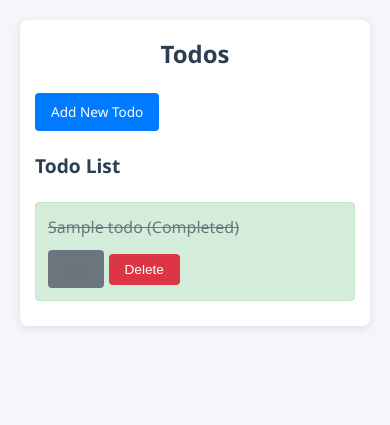
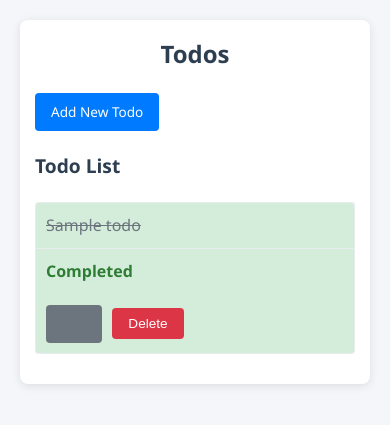
Before and after one commit to Ari-ICU/web-mvc, a PHP site: page /todos in a window 390 px wide. Shown: the top 425 px of the page. Run offline with PHP 8.4, Linux system fonts and the light colour scheme; tables that the repository leaves empty or names only in its code hold one stand-in row (values such as "Sample post").

Commit message:
update sql

```diff
--- a/css/styles.css
+++ b/css/styles.css
@@ -125,46 +125,74 @@
     margin-top: 10px;
 }
 
-/* Todo List Styles */
-.todo-list {
-    list-style: none;
+/* Todo Table Styles */
+.todo-table {
+    width: 100%;
+    border-collapse: collapse;
     margin-top: 20px;
+    background-color: #f8f9fa;
 }
 
-.todo-item {
-    display: flex;
-    justify-content: space-between;
-    align-items: center;
+.todo-table th,
+.todo-table td {
     padding: 12px;
-    margin-bottom: 10px;
-    background-color: #f8f9fa;
-    border: 1px solid #e9ecef;
-    border-radius: 4px;
+    text-align: left;
+    border-bottom: 1px solid #e9ecef;
+}
+
+.todo-table th {
+    background-color: #e9ecef;
+    font-weight: 600;
+    color: #2c3e50;
+}
+
+.status-completed {
+    color: #2e7d32; /* green */
+    font-weight: bold;
+    padding: 6px 12px;
+    border-radius: 5px;
+    text-align: center;
+}
+
+.status-pending {
+    color: #c62828; /* red */
+    font-weight: bold;
+    padding: 6px 12px;
+    border-radius: 5px;
+    text-align: center;
+}
+
+.todo-table .todo-item {
     transition: background-color 0.2s ease;
 }
 
-.todo-item:hover {
+.todo-table .todo-item:hover {
     background-color: #e9ecef;
 }
 
-.todo-item.completed {
+.todo-table .todo-item.completed {
     background-color: #d4edda;
-    border-color: #c3e6cb;
 }
 
-.todo-item.completed a {
+.todo-table .todo-item.completed a {
     text-decoration: line-through;
     color: #6c757d;
 }
 
-.todo-item a {
+.todo-table a {
     color: #007bff;
     text-decoration: none;
     font-weight: 500;
 }
 
-.todo-item a:hover {
+.todo-table a:hover {
     text-decoration: underline;
+}
+
+.action-buttons {
+    display: flex;
+    gap: 10px;
+    align-items: center;
 }
 
 /* No Data and Data Available Messages */
@@ -227,6 +255,8 @@
     text-decoration: underline;
 }
 
+
+
 /* Responsive Design */
 @media (max-width: 600px) {
     .container {
@@ -242,10 +272,40 @@
         max-width: 100%;
     }
 
-    .todo-item {
-        flex-direction: column;
-        align-items: flex-start;
-        gap: 10px;
+    .todo-table {
+        display: block;
+    }
+
+    .todo-table thead {
+        display: none;
+    }
+
+    .todo-table tbody,
+    .todo-table tr,
+    .todo-table td {
+        display: block;
+        width: 100%;
+    }
+
+    .todo-table tr {
+        margin-bottom: 15px;
+        border: 1px solid #e9ecef;
+        border-radius: 4px;
+        background-color: #f8f9fa;
+    }
+
+    .todo-table td {
+        padding: 10px;
+        border-bottom: none;
+        text-align: left;
+    }
+
+    .todo-table td:first-child {
+        border-bottom: 1px solid #e9ecef;
+    }
+
+    .todo-table .action-buttons {
+        justify-content: flex-start;
     }
 
     .form-control {
--- a/views/todos/index.php
+++ b/views/todos/index.php
@@ -1,7 +1,9 @@
 <!DOCTYPE html>
-<html>
+<html lang="en">
 
 <head>
+    <meta charset="UTF-8">
+    <meta name="viewport" content="width=device-width, initial-scale=1.0">
     <title>Todos</title>
     <link rel="stylesheet" href="/css/styles.css">
 </head>
@@ -14,25 +16,41 @@
         <p class="no-data">No Data Available</p>
         <?php else: ?>
         <p class="data-available">Todo List</p>
-        <ul class="todo-list">
+        <table class="todo-table">
+            <thead>
+                <tr>
+                    <th>Title</th>
+                    <th>Status</th>
+                    <th>Action</th>
+                </tr>
+            </thead>
+            <tbody>
                 <?php foreach ($todos as $todo): ?>
-            <li class="todo-item <?= $todo['completed'] ? 'completed' : '' ?>">
-                <a href="/todos/<?= $todo['id'] ?>">
+                <tr class="todo-item <?= $todo['completed'] ? 'completed' : '' ?>">
+                    <td>
+                        <a href="/todos/<?= htmlspecialchars($todo['id']) ?>">
                             <?= htmlspecialchars($todo['title']) ?>
-                    (<?= $todo['completed'] ? 'Completed' : 'Pending' ?>)
+
                         </a>
-                <div>
-                    <!-- Edit Button -->
-                    <a href="/todos/<?= $todo['id'] ?>/edit" class="btn btn-secondary">Edit</a>
-                    <!-- Delete Form -->
-                    <form action="/todos/<?= $todo['id'] ?>/delete" method="POST" style="display:inline;">
+                    </td>
+                    <td class="<?= $todo['completed'] ? 'status-completed' : 'status-pending' ?>">
+                        <?= $todo['completed'] ? 'Completed' : 'Pending' ?>
+                    </td>
+                    <td>
+                        <div class="action-buttons">
+                            <a href="/todos/<?= htmlspecialchars($todo['id']) ?>/edit"
+                                class="btn btn-secondary">Edit</a>
+                            <form action="/todos/<?= htmlspecialchars($todo['id']) ?>/delete" method="POST"
+                                style="display:inline;">
                                 <button type="submit" class="btn btn-danger"
                                     onclick="return confirm('Are you sure you want to delete this todo?')">Delete</button>
                             </form>
                         </div>
-            </li>
+                    </td>
+                </tr>
                 <?php endforeach; ?>
-        </ul>
+            </tbody>
+        </table>
         <?php endif; ?>
     </div>
 </body>
```
Lines whose indentation alone changed are shown as unchanged.
